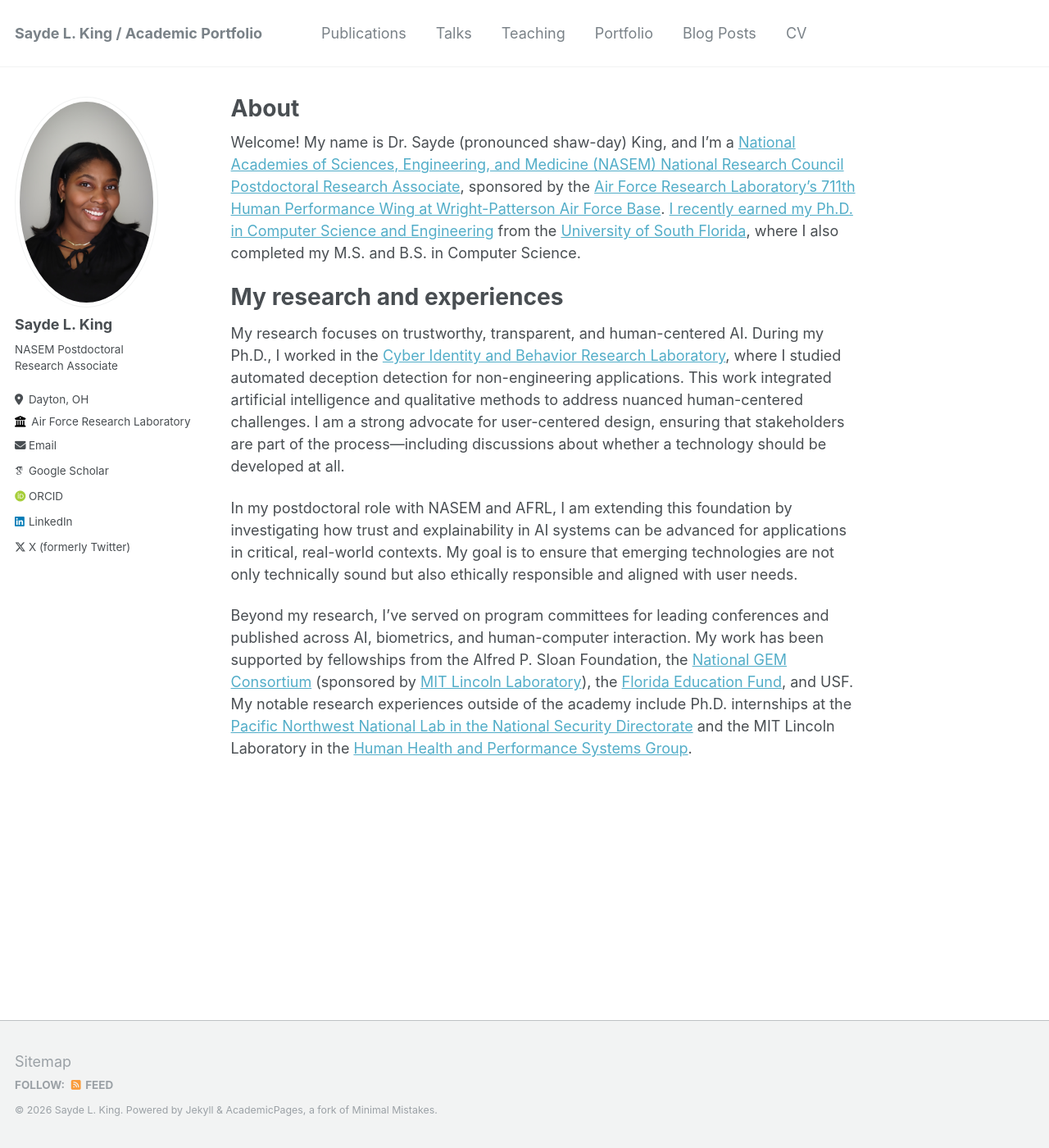
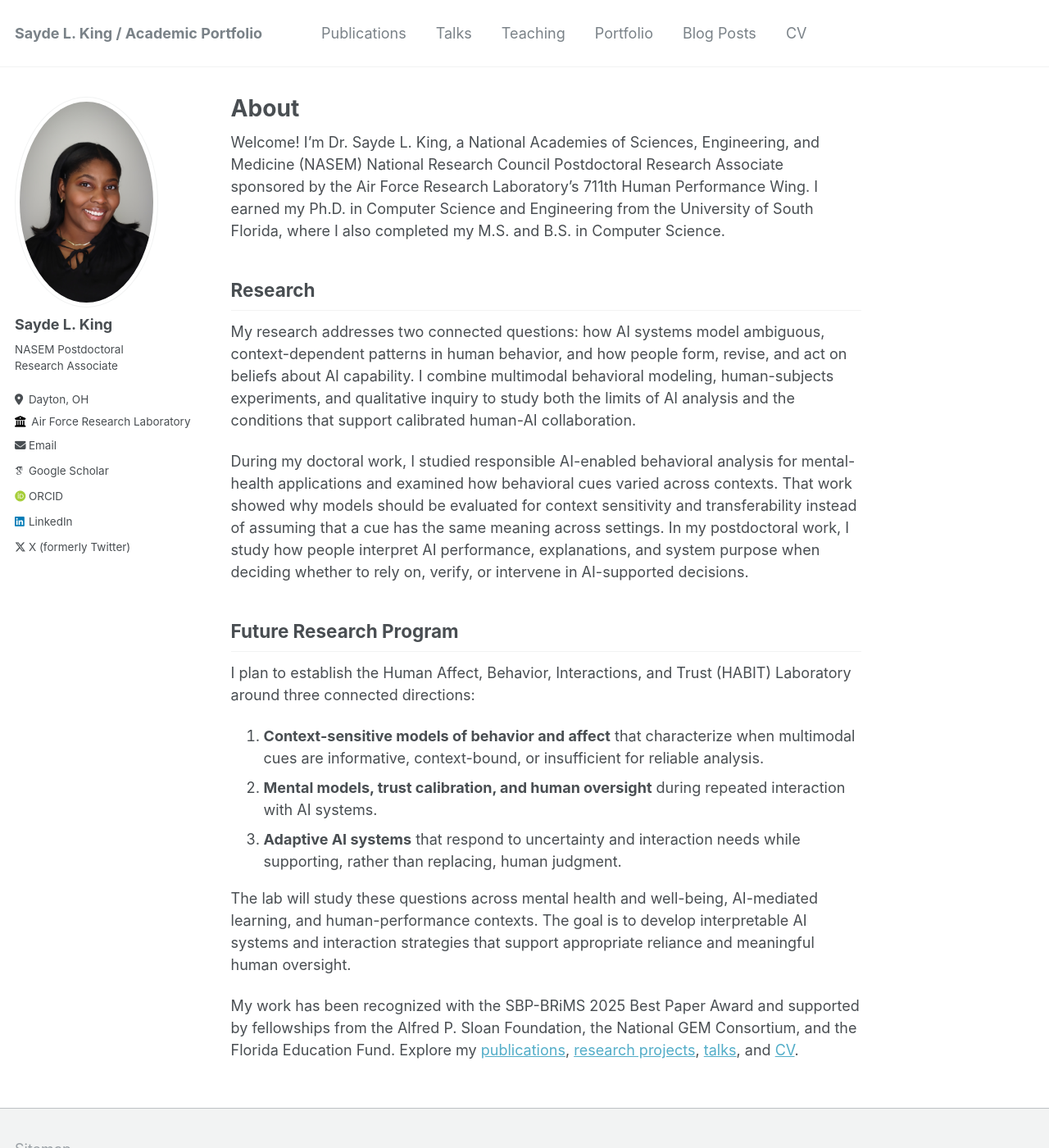
Before and after one commit to saydeking/saydeking.github.io, a Jekyll site: the page built from _pages/about.md, in a window 1280 px wide and 1400 px high. Shown: the whole window at 82% size. Built offline with Jekyll 4.4.1, drawn with Linux system fonts in a browser that asks for light colours; some web fonts are replaced.

Commit message:
Refresh faculty portfolio research overview

```diff
--- a/_pages/about.md
+++ b/_pages/about.md
@@ -7,14 +7,22 @@ redirect_from:
   - /about.html
 ---
 
-Welcome! My name is Dr. Sayde (pronounced shaw-day) King, and I’m a [National Academies of Sciences, Engineering, and Medicine (NASEM) National Research Council Postdoctoral Research Associate](https://www.nationalacademies.org/our-work/rap/nrc-research-associateship-programs), sponsored by the [Air Force Research Laboratory’s 711th Human Performance Wing at Wright-Patterson Air Force Base](https://www.afrl.af.mil/711HPW/). [I recently earned my Ph.D. in Computer Science and Engineering](https://www.usf.edu/ai-cybersecurity-computing/news/2025/student_spotlight_sayde_king.aspx) from the [University of South Florida](https://www.usf.edu/ai-cybersecurity-computing/index.aspx), where I also completed my M.S. and B.S. in Computer Science.
+Welcome! I’m Dr. Sayde L. King, a National Academies of Sciences, Engineering, and Medicine (NASEM) National Research Council Postdoctoral Research Associate sponsored by the Air Force Research Laboratory’s 711th Human Performance Wing. I earned my Ph.D. in Computer Science and Engineering from the University of South Florida, where I also completed my M.S. and B.S. in Computer Science.
 
+## Research
 
-My research and experiences
-======
+My research addresses two connected questions: how AI systems model ambiguous, context-dependent patterns in human behavior, and how people form, revise, and act on beliefs about AI capability. I combine multimodal behavioral modeling, human-subjects experiments, and qualitative inquiry to study both the limits of AI analysis and the conditions that support calibrated human-AI collaboration.
 
-My research focuses on trustworthy, transparent, and human-centered AI. During my Ph.D., I worked in the [Cyber Identity and Behavior Research Laboratory](https://tempestt-neal.github.io/web/research.html#team), where I studied automated deception detection for non-engineering applications. This work integrated artificial intelligence and qualitative methods to address nuanced human-centered challenges. I am a strong advocate for user-centered design, ensuring that stakeholders are part of the process—including discussions about whether a technology should be developed at all.
+During my doctoral work, I studied responsible AI-enabled behavioral analysis for mental-health applications and examined how behavioral cues varied across contexts. That work showed why models should be evaluated for context sensitivity and transferability instead of assuming that a cue has the same meaning across settings. In my postdoctoral work, I study how people interpret AI performance, explanations, and system purpose when deciding whether to rely on, verify, or intervene in AI-supported decisions.
 
-In my postdoctoral role with NASEM and AFRL, I am extending this foundation by investigating how trust and explainability in AI systems can be advanced for applications in critical, real-world contexts. My goal is to ensure that emerging technologies are not only technically sound but also ethically responsible and aligned with user needs.
+## Future Research Program
 
-Beyond my research, I’ve served on program committees for leading conferences and published across AI, biometrics, and human-computer interaction. My work has been supported by fellowships from the Alfred P. Sloan Foundation, the [National GEM Consortium](https://www.gemfellowship.org/gem-fellowship-program/) (sponsored by [MIT Lincoln Laboratory](https://www.ll.mit.edu/)), the [Florida Education Fund](https://www.fefonline.org/df.html), and USF. My notable research experiences outside of the academy include Ph.D. internships at the [Pacific Northwest National Lab in the National Security Directorate](https://www.pnnl.gov/national-security) and the MIT Lincoln Laboratory in the [Human Health and Performance Systems Group](https://www.ll.mit.edu/r-d/biotechnology-and-human-systems/human-health-and-performance-systems).
+I plan to establish the Human Affect, Behavior, Interactions, and Trust (HABIT) Laboratory around three connected directions:
+
+1. **Context-sensitive models of behavior and affect** that characterize when multimodal cues are informative, context-bound, or insufficient for reliable analysis.
+2. **Mental models, trust calibration, and human oversight** during repeated interaction with AI systems.
+3. **Adaptive AI systems** that respond to uncertainty and interaction needs while supporting, rather than replacing, human judgment.
+
+The lab will study these questions across mental health and well-being, AI-mediated learning, and human-performance contexts. The goal is to develop interpretable AI systems and interaction strategies that support appropriate reliance and meaningful human oversight.
+
+My work has been recognized with the SBP-BRiMS 2025 Best Paper Award and supported by fellowships from the Alfred P. Sloan Foundation, the National GEM Consortium, and the Florida Education Fund. Explore my [publications](/publications/), [research projects](/portfolio/), [talks](/talks/), and [CV](/cv.pdf).
```
